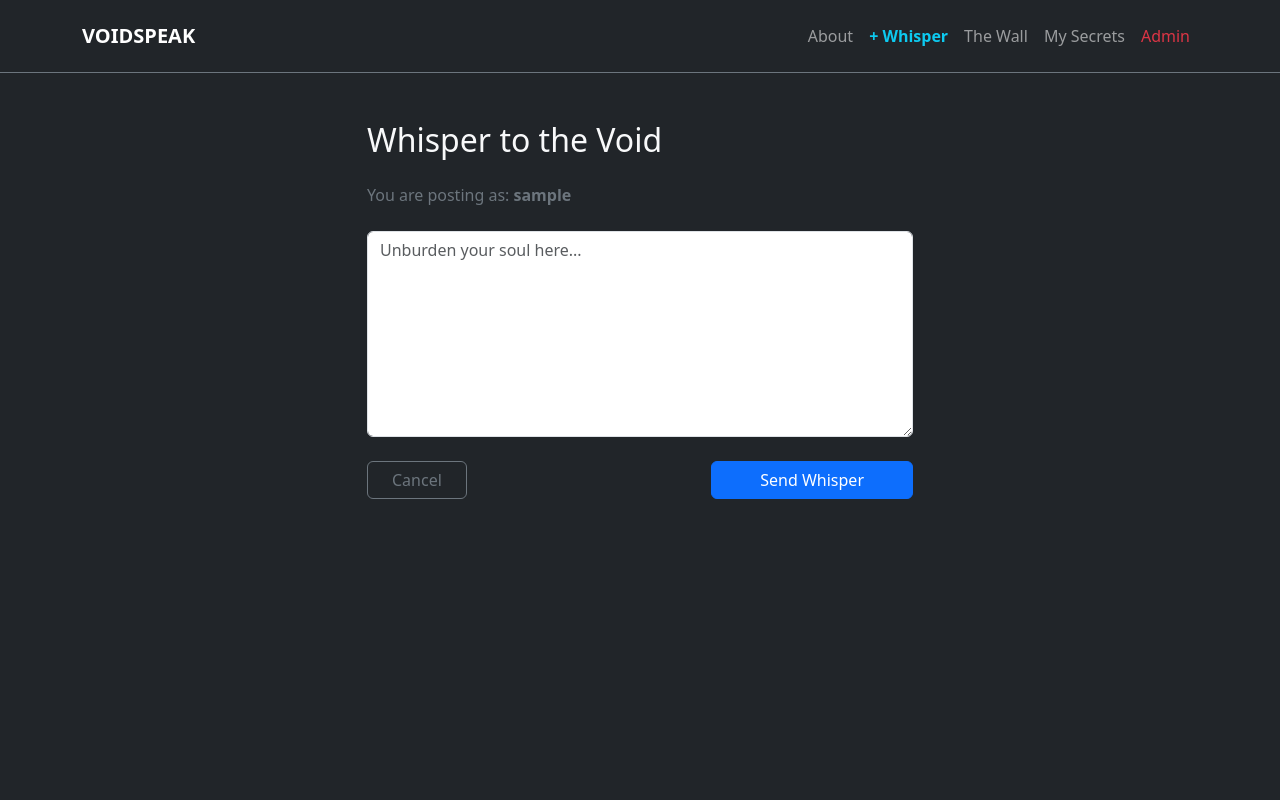
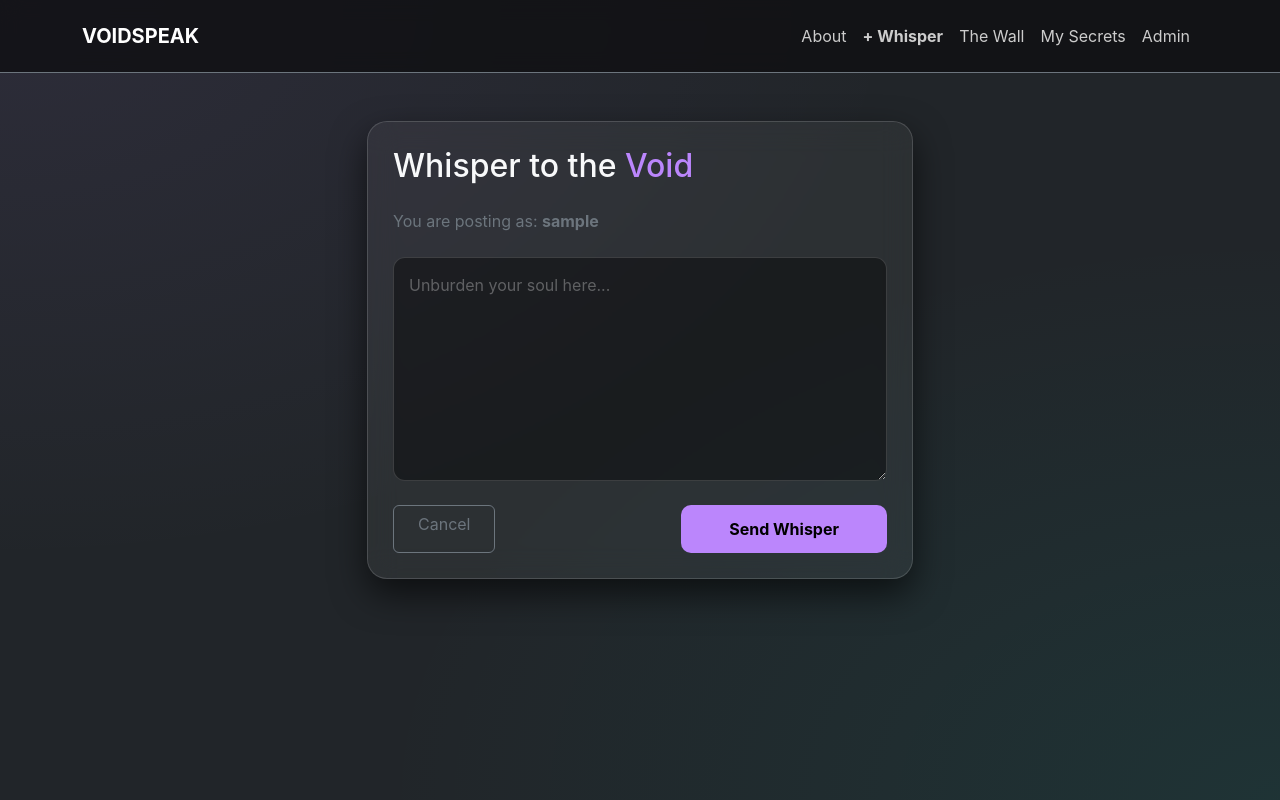
Before and after one commit to Phionephione/CONFESSION_PROJECT, a Flask app: page /whisper in a window 1280 px wide. Run offline with Flask 3, Linux system fonts and the light colour scheme; the visitor is signed in with stand-in values (Sample User, id 1).

Commit message:
Revamp CSS for Voidspeak global theme and components

```diff
--- a/static/css/style.css
+++ b/static/css/style.css
@@ -1,26 +1,175 @@
-/* style.css final tweak */
+/* --- VOIDSPEAK GLOBAL THEME --- */
+:root {
+    --glass: rgba(255, 255, 255, 0.05);
+    --glass-heavy: rgba(255, 255, 255, 0.1);
+    --border: rgba(255, 255, 255, 0.15);
+    --accent: #bb86fc;         /* Purple */
+    --accent-secondary: #03dac6; /* Teal */
+    --bg-dark: #0f0f12;
+}
+
+body {
+    background-color: var(--bg-dark);
+    /* Subtle radial gradient for depth */
+    background-image:
+        radial-gradient(at 0% 0%, rgba(187, 134, 252, 0.08) 0px, transparent 50%),
+        radial-gradient(at 100% 100%, rgba(3, 218, 198, 0.08) 0px, transparent 50%);
+    color: #ffffff !important;
+    font-family: 'Inter', -apple-system, BlinkMacSystemFont, sans-serif;
+    min-height: 100vh;
+    margin: 0;
+    padding: 0;
+}
+
+/* --- THE GLASS CARD --- */
+.glass-card {
+    background: var(--glass);
+    backdrop-filter: blur(15px);
+    -webkit-backdrop-filter: blur(15px);
+    border: 1px solid var(--border);
+    border-radius: 20px;
+    padding: 25px;
+    box-shadow: 0 15px 35px rgba(0, 0, 0, 0.6);
+    margin-bottom: 25px;
+    transition: transform 0.3s ease, box-shadow 0.3s ease;
+}
+
+.glass-card:hover {
+    transform: translateY(-5px);
+    border-color: var(--accent);
+}
+
+/* --- CONFESSION TEXT --- */
+.confession-card {
+    border-left: 4px solid var(--accent);
+}
+
+.confession-text {
+    color: #ffffff !important; /* Force text to be bright white */
+    font-size: 1.15rem;
+    line-height: 1.6;
+    font-weight: 400;
+    word-wrap: break-word;
+}
+
+.author-tag {
+    color: var(--accent) !important;
+    font-weight: 700;
+    font-size: 0.8rem;
+    text-transform: uppercase;
+    letter-spacing: 1.5px;
+}
+
+/* --- REPLIES STYLING (The fix for your white boxes) --- */
 .bg-white.bg-opacity-5 {
-    background-color: rgba(255, 255, 255, 0.05) !important;
-    backdrop-filter: blur(5px);
+    background-color: rgba(255, 255, 255, 0.03) !important;
+    border: 1px solid rgba(255, 255, 255, 0.08) !important;
+    backdrop-filter: blur(10px);
+    padding: 15px !important;
+    margin-top: 12px;
+}
+
+.border-start.border-info {
+    border-color: var(--accent-secondary) !important;
+    border-width: 2px !important;
 }
 
 .text-white {
     color: #ffffff !important;
 }
 
-textarea {
-    color: white !important;
-}}
-/* style.css final tweak */
-.bg-white.bg-opacity-5 {
-    background-color: rgba(255, 255, 255, 0.05) !important;
-    backdrop-filter: blur(5px);
+/* --- INPUTS & FORMS --- */
+textarea.form-control {
+    background: rgba(0, 0, 0, 0.4) !important;
+    border: 1px solid var(--border) !important;
+    color: #ffffff !important; /* Important: ensures user sees what they type */
+    border-radius: 12px;
+    padding: 15px;
+    font-size: 1rem;
 }
 
-.text-white {
-    color: #ffffff !important;
+textarea.form-control:focus {
+    box-shadow: 0 0 15px var(--accent);
+    border-color: var(--accent) !important;
+    background: rgba(0, 0, 0, 0.6) !important;
 }
 
-textarea {
-    color: white !important;
+textarea::placeholder {
+    color: rgba(255, 255, 255, 0.3) !important;
 }
+
+/* --- BUTTONS --- */
+.btn-primary {
+    background: var(--accent);
+    border: none;
+    color: #000 !important;
+    font-weight: 700;
+    border-radius: 10px;
+    padding: 12px 24px;
+    transition: all 0.3s ease;
+}
+
+.btn-primary:hover {
+    background: #d1b1ff;
+    transform: scale(1.05);
+    box-shadow: 0 0 20px rgba(187, 134, 252, 0.5);
+}
+
+.btn-outline-danger {
+    border-color: #ff5252;
+    color: #ff5252;
+}
+
+.btn-outline-danger:hover {
+    background-color: #ff5252;
+    color: white;
+}
+
+/* --- NAV BAR --- */
+.navbar {
+    background: rgba(15, 15, 18, 0.8);
+    backdrop-filter: blur(10px);
+    z-index: 1000;
+}
+
+.nav-link {
+    color: #cccccc !important;
+    transition: color 0.3s;
+}
+
+.nav-link:hover {
+    color: var(--accent) !important;
+}
+
+/* --- UTILITIES --- */
+.italic {
+    font-style: italic;
+}
+
+.badge.bg-info {
+    background-color: var(--accent-secondary) !important;
+    color: #000 !important;
+}
+
+/* Custom Scrollbar */
+::-webkit-scrollbar {
+    width: 8px;
+}
+
+::-webkit-scrollbar-track {
+    background: var(--bg-dark);
+}
+
+::-webkit-scrollbar-thumb {
+    background: var(--border);
+    border-radius: 10px;
+}
+
+::-webkit-scrollbar-thumb:hover {
+    background: var(--accent);
+}
+
+/* Animations fixes */
+.animate__animated {
+    animation-duration: 0.8s;
+}
```
